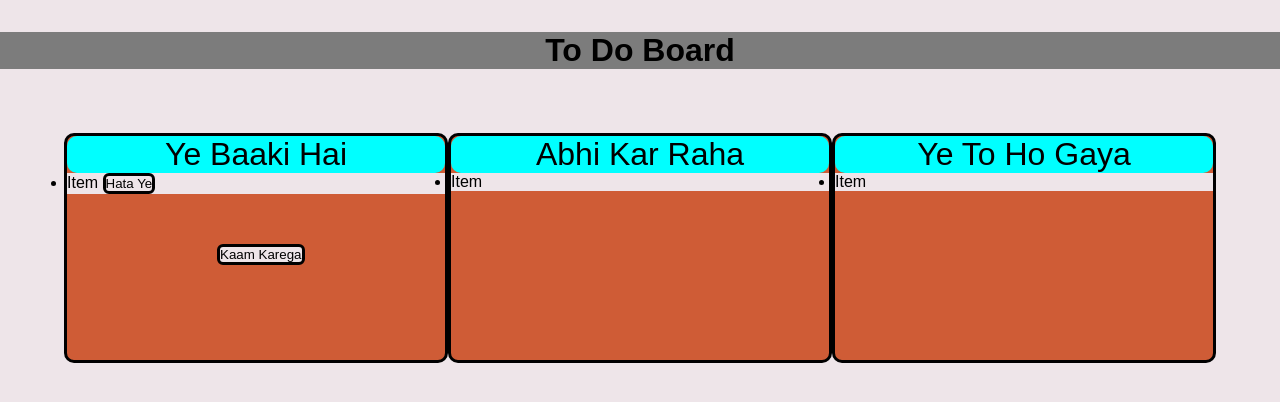
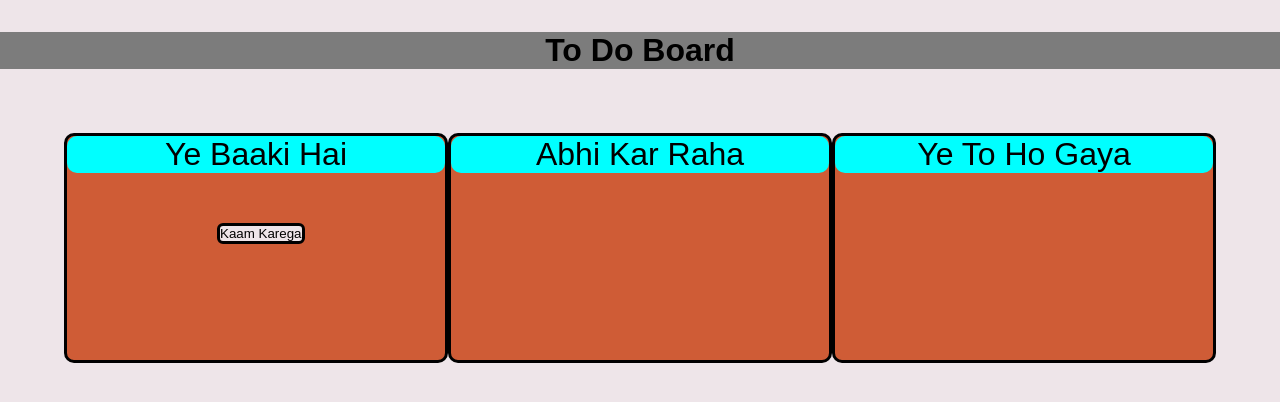
Before and after one commit to shivamyvc/To-Do-Kanban, a plain HTML site: page index.html in a window 1280 px wide. Drawn offline with Linux system fonts and the light colour scheme.

Commit message:
Update index.html

```diff
--- a/index.html
+++ b/index.html
@@ -12,27 +12,19 @@
     <div class="board">
         <p>Ye Baaki Hai</p>
         <ul id="pending-task-board">
-            <li>
-                Item
-                <button id="remove-Task">Hata Ye</button>
-            </li>
+
         </ul>
         <button id="add-Task">Kaam Karega</button>
     </div>
     <div class="board">
         <p>Abhi Kar Raha</p>
         <ul id="work-in-progress">
-            <li>
-                Item
-            </li>
         </ul>
     </div>
     <div class="board">
         <p>Ye To Ho Gaya</p>
         <ul id="task-done">
-            <li>
-                Item
-            </li>
+
         </ul>
     </div>
 </div>
```
